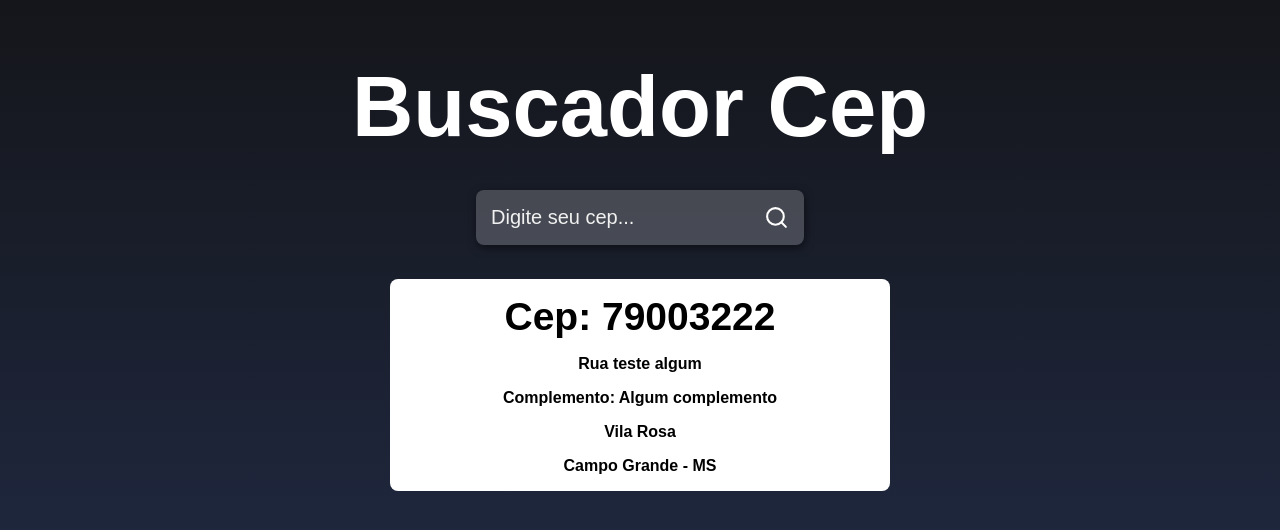
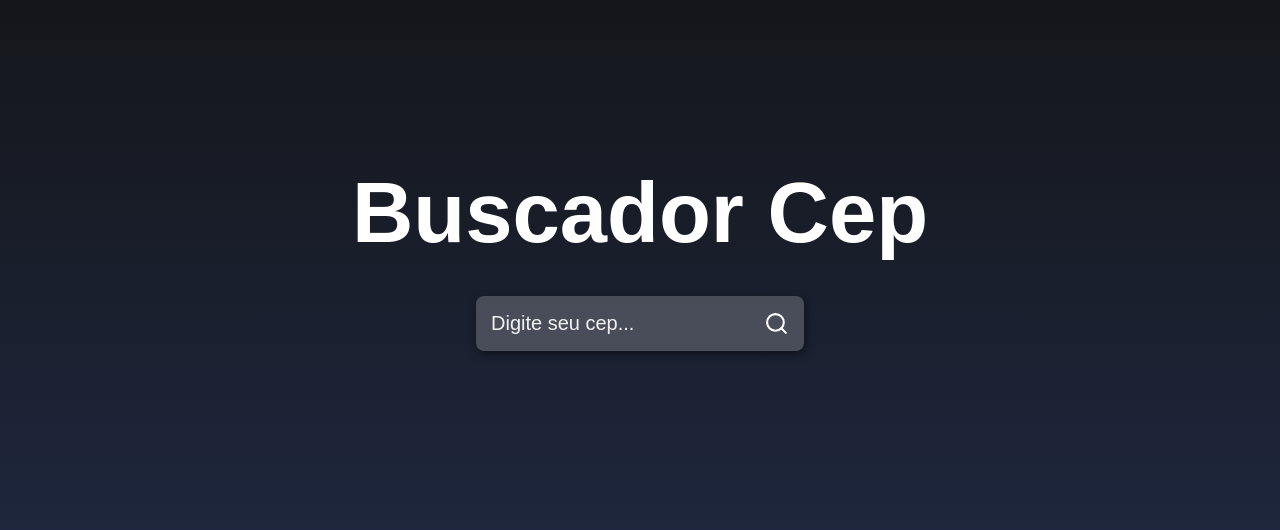
Before and after one commit to denneraladim/BuscadorCep, a React (Vite) app: page / in a window 1280 px wide. Shown: the part 126-656 px from the top of the page. Built offline with nearby package versions, Linux system fonts and the light colour scheme.

Commit message:
Atualizado e criado a Requisição HTTP

```diff
--- a/src/components/BuscadorCep/index.tsx
+++ b/src/components/BuscadorCep/index.tsx
@@ -1,5 +1,6 @@
 
 import { useState } from 'react';
+import api from '../../services/api';
 
 import {
     Container,
@@ -13,13 +14,37 @@ import {
     Address,
 } from './styled';
 
+interface cepData {
+    cep: string;
+    logradouro: string;
+    complemento: string;
+    bairro: string;
+    localidade: string;
+    uf: string;
+    [key: string]: any;
+}
+
 
 export default function BuscadorCep() {
 
-    const [input, setInput] = useState('');
+    const [input, setInput] = useState<string>('');
+    const [cep, setCep] = useState<cepData>({});
 
-    function handleSearch(){
-        alert("Valor do input" + input);
+    async function handleSearch(){
+
+        if(input === ''){
+            alert("Preencha algum cep!")
+            return;
+        }
+        try {
+            const response = await api.get(`${input}/json`);
+            setCep(response.data)
+            setInput("");
+
+        }catch {
+            alert("Ops erro ao buscar");
+            setInput("");
+        }
     }
     return (
         <Container>
@@ -38,14 +63,17 @@ export default function BuscadorCep() {
                 </ButtonSearch>
             </ContainerInput>
 
-            <Main>
-                <Cep>Cep: 79003222</Cep>
+            {Object.keys(cep).length > 0 && (
+                <Main>
+                    <Cep>Cep: {cep.cep}</Cep>
+                    <Address>{cep.logradouro}</Address>
+                    <Address>Complemento: {cep.complemento}</Address>
+                    <Address>{cep.bairro}</Address>
+                    <Address>{cep.localidade} - {cep.uf}</Address>
+                </Main>
+            )}
 
-                <Address>Rua teste algum</Address>
-                <Address>Complemento: Algum complemento</Address>
-                <Address>Vila Rosa</Address>
-                <Address>Campo Grande - MS</Address>
-            </Main>
+
         </Container>
 
     )
--- a/src/services/api.ts
+++ b/src/services/api.ts
@@ -2,7 +2,7 @@
 import axios from "axios";
 
 const api = axios.create({
-    baseURL: "viacep.com.br/ws/"
+    baseURL: "https://viacep.com.br/ws/"
 });
 
 export default api;
```
Also changed, not shown: 1 other file (tests, documents, lock files or other folders).
